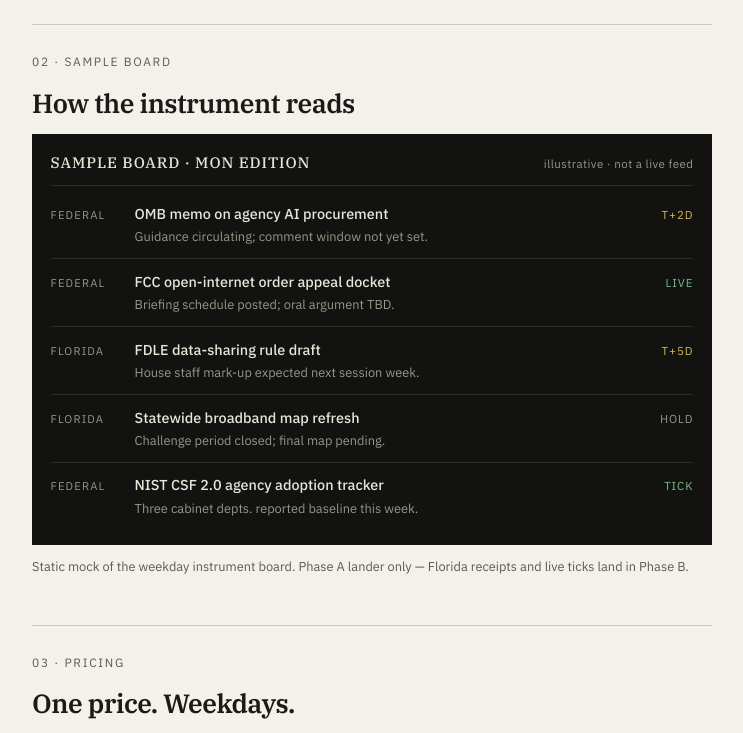
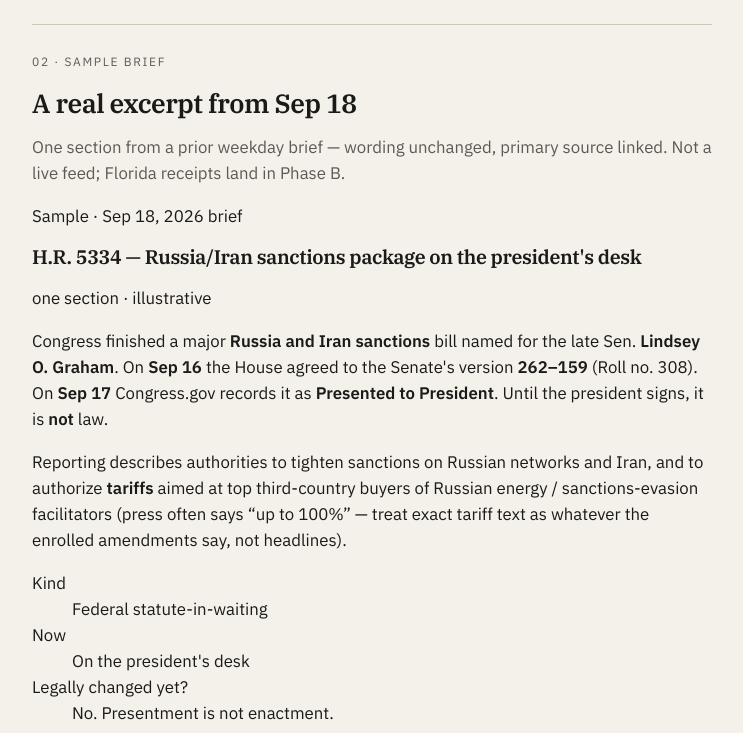
Before and after one commit to gizaom/the-status-board, a Next.js app: page / in a window 1280 px wide. Shown: the part 900-1633 px from the top of the page, without its empty margins (268-1011 px from the left). Built offline with nearby package versions, Linux system fonts and the light colour scheme.

Commit message:
Phase A: replace fake status cards with real Sep 18 brief excerpt + Congress.gov cite

```diff
--- a/app/page.tsx
+++ b/app/page.tsx
@@ -63,8 +63,12 @@ export default function HomePage() {
       </section>
 
       <section className="section" id="sample">
-        <p className="section-label">02 · Sample board</p>
-        <h2>How the instrument reads</h2>
+        <p className="section-label">02 · Sample brief</p>
+        <h2>A real excerpt from Sep 18</h2>
+        <p style={{ color: "var(--ink-muted)", marginTop: 0 }}>
+          One section from a prior weekday brief — wording unchanged, primary
+          source linked. Not a live feed; Florida receipts land in Phase B.
+        </p>
         <StatusBoardMock />
       </section>
 
--- a/components/StatusBoardMock.tsx
+++ b/components/StatusBoardMock.tsx
@@ -1,64 +1,64 @@
-const rows = [
-  {
-    scope: "Federal",
-    label: "OMB memo on agency AI procurement",
-    note: "Guidance circulating; comment window not yet set.",
-    status: "watch" as const,
-    stamp: "T+2d",
-  },
-  {
-    scope: "Federal",
-    label: "FCC open-internet order appeal docket",
-    note: "Briefing schedule posted; oral argument TBD.",
-    status: "live" as const,
-    stamp: "LIVE",
-  },
-  {
-    scope: "Florida",
-    label: "FDLE data-sharing rule draft",
-    note: "House staff mark-up expected next session week.",
-    status: "watch" as const,
-    stamp: "T+5d",
-  },
-  {
-    scope: "Florida",
-    label: "Statewide broadband map refresh",
-    note: "Challenge period closed; final map pending.",
-    status: "quiet" as const,
-    stamp: "HOLD",
-  },
-  {
-    scope: "Federal",
-    label: "NIST CSF 2.0 agency adoption tracker",
-    note: "Three cabinet depts. reported baseline this week.",
-    status: "live" as const,
-    stamp: "TICK",
-  },
-];
-
+/**
+ * Sample excerpt from the Sep 18, 2026 weekday brief.
+ * Text copied from research/briefs/2026-09-18.md — not invented.
+ * Primary source citation kept visible on the lander.
+ */
 export function StatusBoardMock() {
   return (
-    <div>
-      <div className="board" aria-hidden="true">
-        <div className="board-header">
-          <div className="board-title">Sample board · Mon edition</div>
-          <div className="board-stamp">illustrative · not a live feed</div>
+    <article className="sample-brief">
+      <header className="sample-brief-header">
+        <div>
+          <p className="sample-brief-kicker">Sample · Sep 18, 2026 brief</p>
+          <h3 className="sample-brief-title">
+            H.R. 5334 — Russia/Iran sanctions package on the president&apos;s
+            desk
+          </h3>
         </div>
-        {rows.map((row) => (
-          <div className="tick-row" key={row.label}>
-            <div className="tick-scope">{row.scope}</div>
-            <div className="tick-label">
-              {row.label}
-              <span className="tick-note">{row.note}</span>
-            </div>
-            <div className={`tick-status ${row.status}`}>{row.stamp}</div>
+        <p className="sample-brief-stamp">one section · illustrative</p>
+      </header>
+
+      <div className="sample-brief-body">
+        <p>
+          Congress finished a major <strong>Russia and Iran sanctions</strong>{" "}
+          bill named for the late Sen. <strong>Lindsey O. Graham</strong>. On{" "}
+          <strong>Sep 16</strong> the House agreed to the Senate&apos;s version{" "}
+          <strong>262–159</strong> (Roll no. 308). On <strong>Sep 17</strong>{" "}
+          Congress.gov records it as <strong>Presented to President</strong>.
+          Until the president signs, it is <strong>not</strong> law.
+        </p>
+        <p>
+          Reporting describes authorities to tighten sanctions on Russian
+          networks and Iran, and to authorize <strong>tariffs</strong> aimed at
+          top third-country buyers of Russian energy / sanctions-evasion
+          facilitators (press often says &ldquo;up to 100%&rdquo; — treat exact
+          tariff text as whatever the enrolled amendments say, not headlines).
+        </p>
+        <dl className="sample-brief-meta">
+          <div>
+            <dt>Kind</dt>
+            <dd>Federal statute-in-waiting</dd>
           </div>
-        ))}
+          <div>
+            <dt>Now</dt>
+            <dd>On the president&apos;s desk</dd>
+          </div>
+          <div>
+            <dt>Legally changed yet?</dt>
+            <dd>No. Presentment is not enactment.</dd>
+          </div>
+        </dl>
       </div>
-      <p className="board-caption">
-        Static mock of the weekday instrument board. Phase A lander only —
-        Florida receipts and live ticks land in Phase B.
-      </p>
-    </div>
+
+      <footer className="sample-brief-cite">
+        <span className="sample-brief-cite-label">Primary source</span>
+        <a
+          href="https://www.congress.gov/bill/119th-congress/house-bill/5334"
+          target="_blank"
+          rel="noopener noreferrer"
+        >
+          Congress.gov — H.R. 5334 (Presented to President 09/17/2026)
+        </a>
+      </footer>
+    </article>
   );
 }
```
Also changed, not shown: 1 other file (tests, documents, lock files or other folders).
